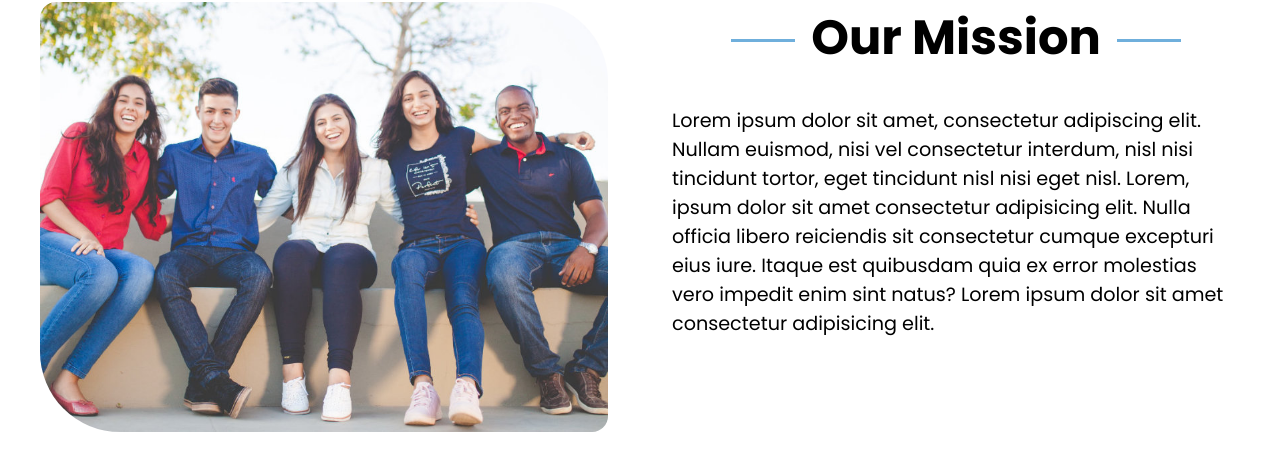
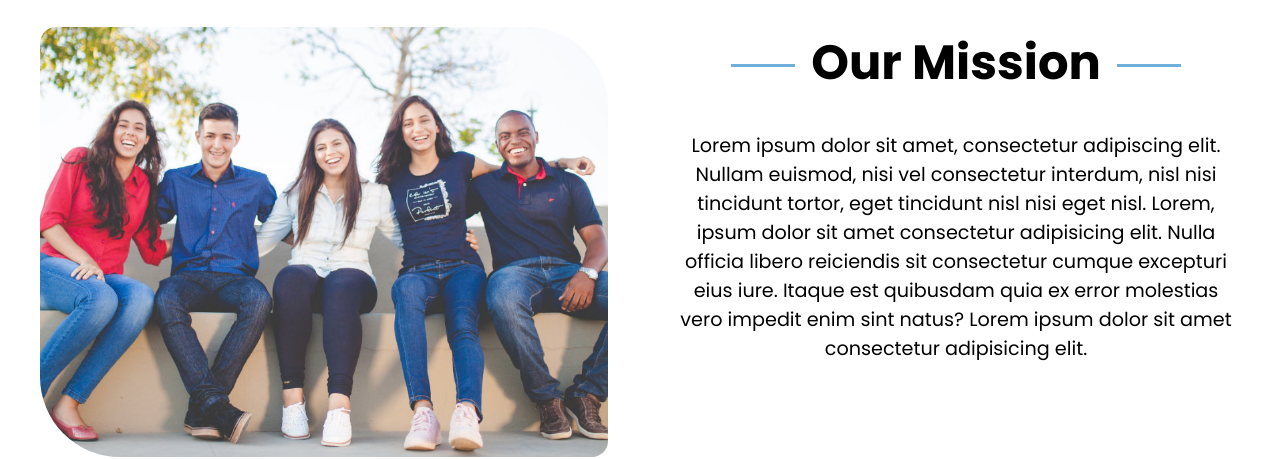
Before and after one commit to EnFlorian/artvu-ecom, a React (Create React App) app: page /about in a window 1280 px wide. Shown: the part 183-642 px from the top of the page. Built offline with nearby package versions, Linux system fonts and the light colour scheme.

Commit message:
Fixed overflow issue

```diff
--- a/src/App.tsx
+++ b/src/App.tsx
@@ -24,8 +24,8 @@ function App() {
           <Route path="/auth" element={<Auth />} />
           <Route path="/product" element={<Product />} />
         </Routes>
+        <AuthModal />
         <Footer />
-        <AuthModal />
       </Router>
     </div>
   );
--- a/src/components/FeaturedSection/FeaturedSection.scss
+++ b/src/components/FeaturedSection/FeaturedSection.scss
@@ -1,5 +1,5 @@
 .featured {
-  width: 100vw;
+  width: 100%;
   height: auto;
   padding: 4rem 0;
   background-color: var(--clr-accent-light);
--- a/src/components/WorkSection/WorkSection.scss
+++ b/src/components/WorkSection/WorkSection.scss
@@ -1,7 +1,7 @@
 .work {
   // background-color: var(--clr-lighter);
   padding: 4rem 0;
-  width: 100vw;
+  width: 100%;
 
   &__wrapper {
     display: flex;
--- a/src/pages/About.scss
+++ b/src/pages/About.scss
@@ -2,7 +2,7 @@
   display: flex;
   align-items: center;
   justify-content: center;
-  min-height: calc(100vh - var(--navbar-height) - var(--footer-height));
+  min-height: calc(100vh - var(--navbar-height));
 
   &__wrapper {
     display: flex;
@@ -55,5 +55,6 @@
   &__description {
     font-size: 1.2rem;
     margin-bottom: 1rem;
+    text-align: center;
   }
 }
```
